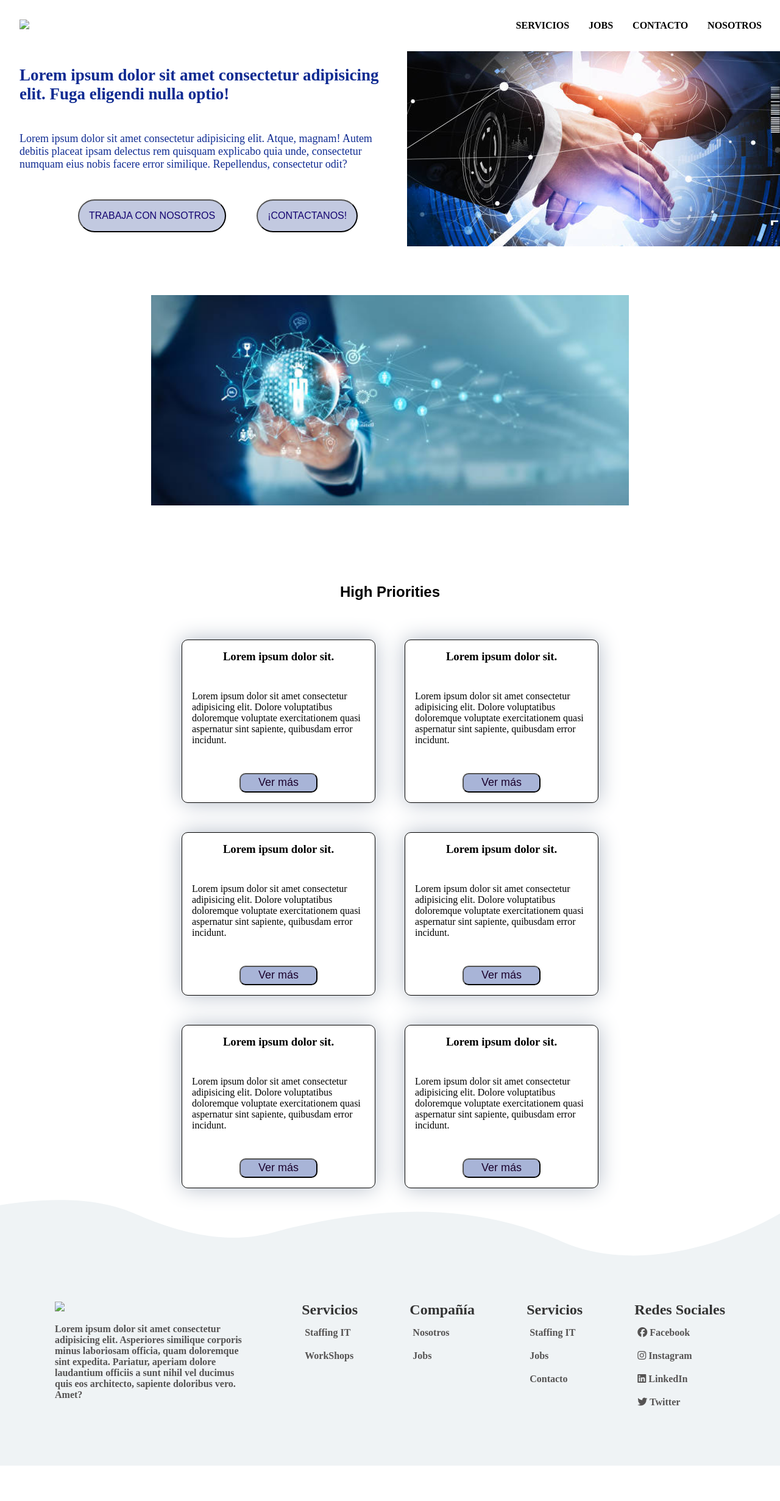
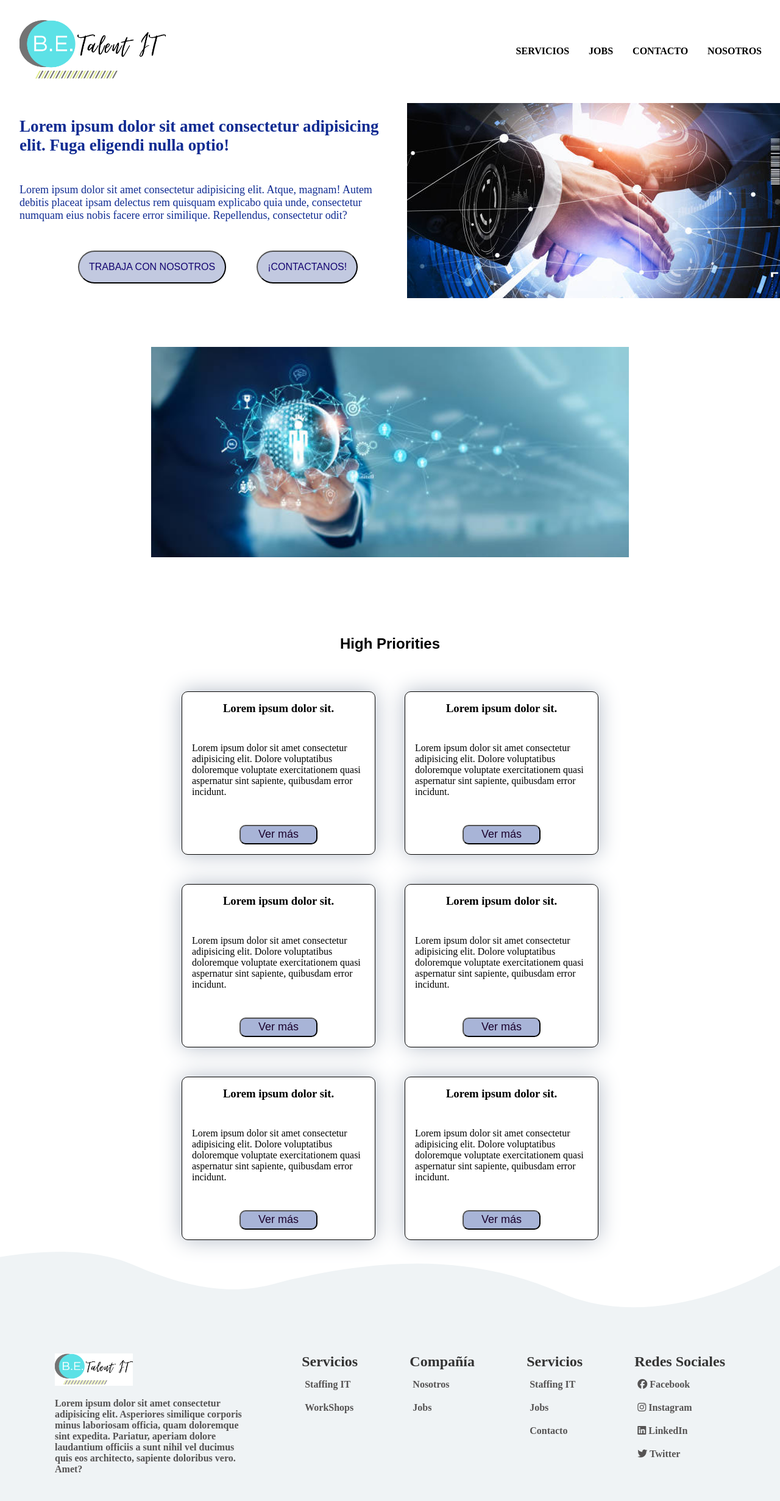
Before and after one commit to QuiqueCherot/coder_comision36430, a plain HTML site: page index.html in a window 1280 px wide. Shown: the whole page at 61% size. Before the commit the page ends 2404 px from the top, so only its background shows below. Drawn offline with Linux system fonts and the light colour scheme; the site is published under a folder, as on GitHub Pages, so addresses that start at the root find nothing.

Commit message:
Correcciones en las rutas

```diff
--- a/css/style.css
+++ b/css/style.css
@@ -539,6 +539,4 @@ textarea {
         padding-bottom: 1rem;
     }
 
-
-
 }
--- a/index.html
+++ b/index.html
@@ -12,7 +12,7 @@
     <header class="header">
 
             <a class= "header__logocontainer" href="./index.html">
-                <img class="header__logo" src="/img/BE Talent IT (2).png">
+                <img class="header__logo" src="./img/BE Talent IT (2).png">
             </a>
 
             <nav class="header__menucontainer">
@@ -103,7 +103,7 @@
             <div class="footer__box">
                 <div class="footer__logo">
                     <a href="./index.html">
-                        <img class="footer__img" src="/img/BE Talent IT (2).png">
+                        <img class="footer__img" src="./img/BE Talent IT (2).png">
                     </a>
                 </div>
                 <div class="footer_terms">
```
Also changed, not shown: vistas/jobs.html (+1 -1 lines), vistas/servicios.html (+1 -1 lines).
